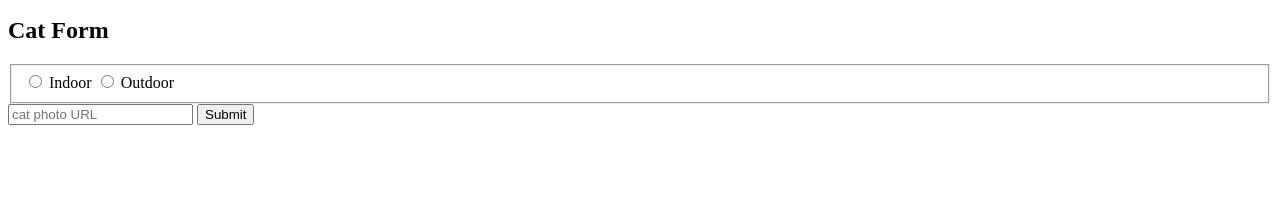
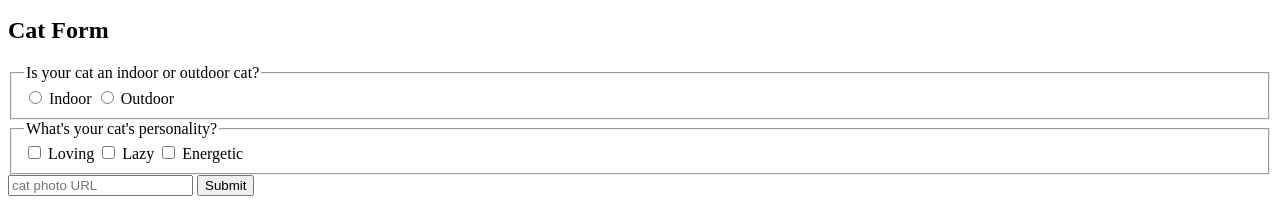
Before and after one commit to divyaparyani67/FreecodecampResponsive-Web-Design-, a plain HTML site: page index.html in a window 1280 px wide. Shown: the part 1393-1597 px from the top of the page. Before the commit the page ends 1534 px from the top, so only its background shows below. Drawn offline with Linux system fonts and the light colour scheme.

Commit message:
problem 51-60

```diff
--- a/index.html
+++ b/index.html
@@ -33,10 +33,16 @@
       </section>
       <section>
         <h2>Cat Form</h2>
-        <form action="https://freecatphotoapp.com/submit-cat-photo">
-         <fieldset>
+        <fieldset>
+            <legend>Is your cat an indoor or outdoor cat?</legend>
             <label><input id="indoor" type="radio" name="indoor-outdoor" value="indoor"> Indoor</label>
-          <label><input id="outdoor" type="radio" name="indoor-outdoor" value="outdoor"> Outdoor</label>
+            <label><input id="outdoor" type="radio" name="indoor-outdoor" value="outdoor"> Outdoor</label>
+          </fieldset>
+          <fieldset>
+            <legend>What's your cat's personality?</legend>
+            <input id="loving" type="checkbox" name="personality"> <label for="loving">Loving</label>
+            <input id="lazy" type="checkbox" name="personality"> <label for="lazy">Lazy</label>
+            <input id="energetic" type="checkbox" name="personality"> <label for="energetic"> Energetic</label>
           </fieldset>
           <input type="text" name="catphotourl" placeholder="cat photo URL" required>
           <button type="submit">Submit</button>
```
